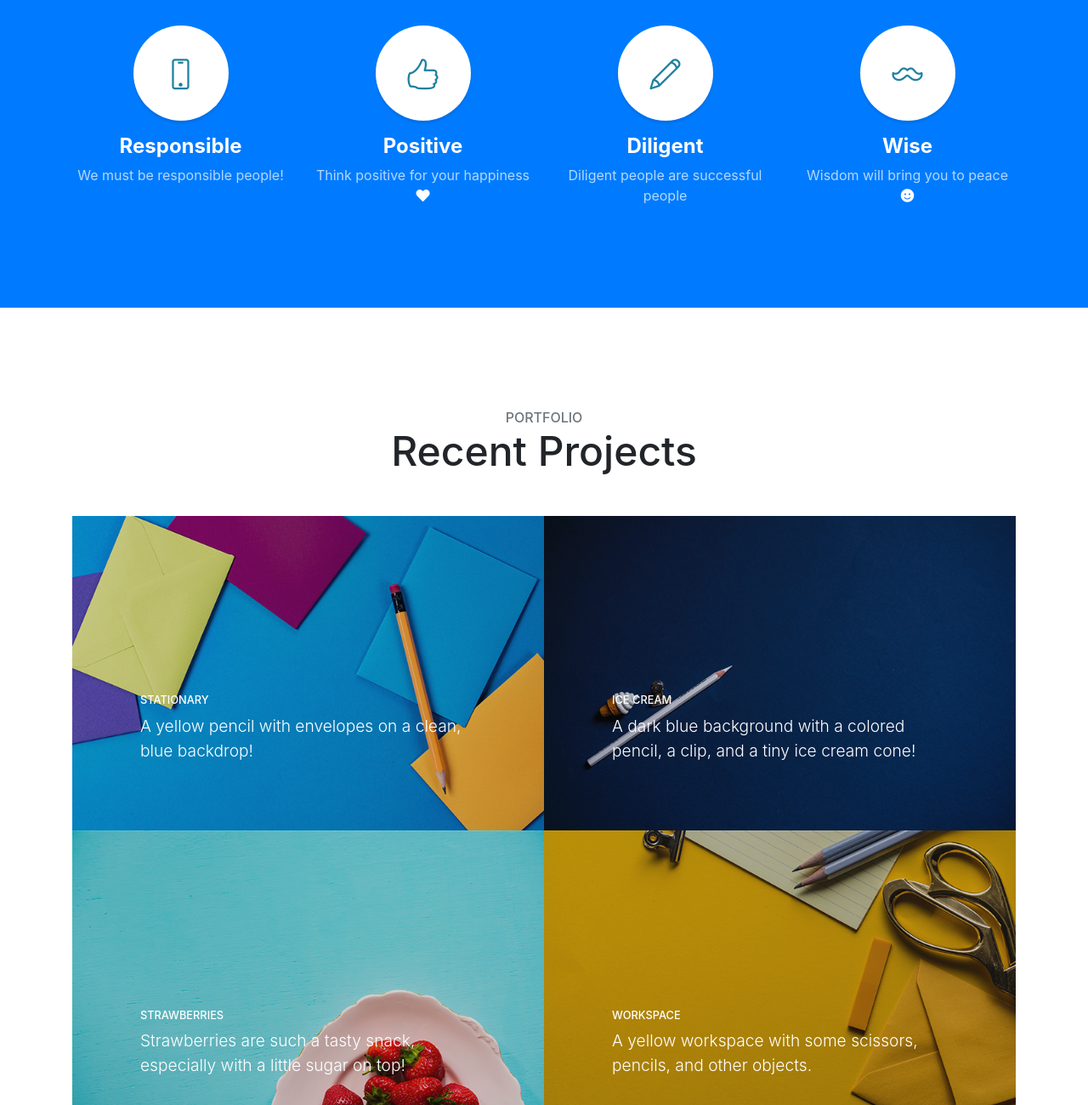
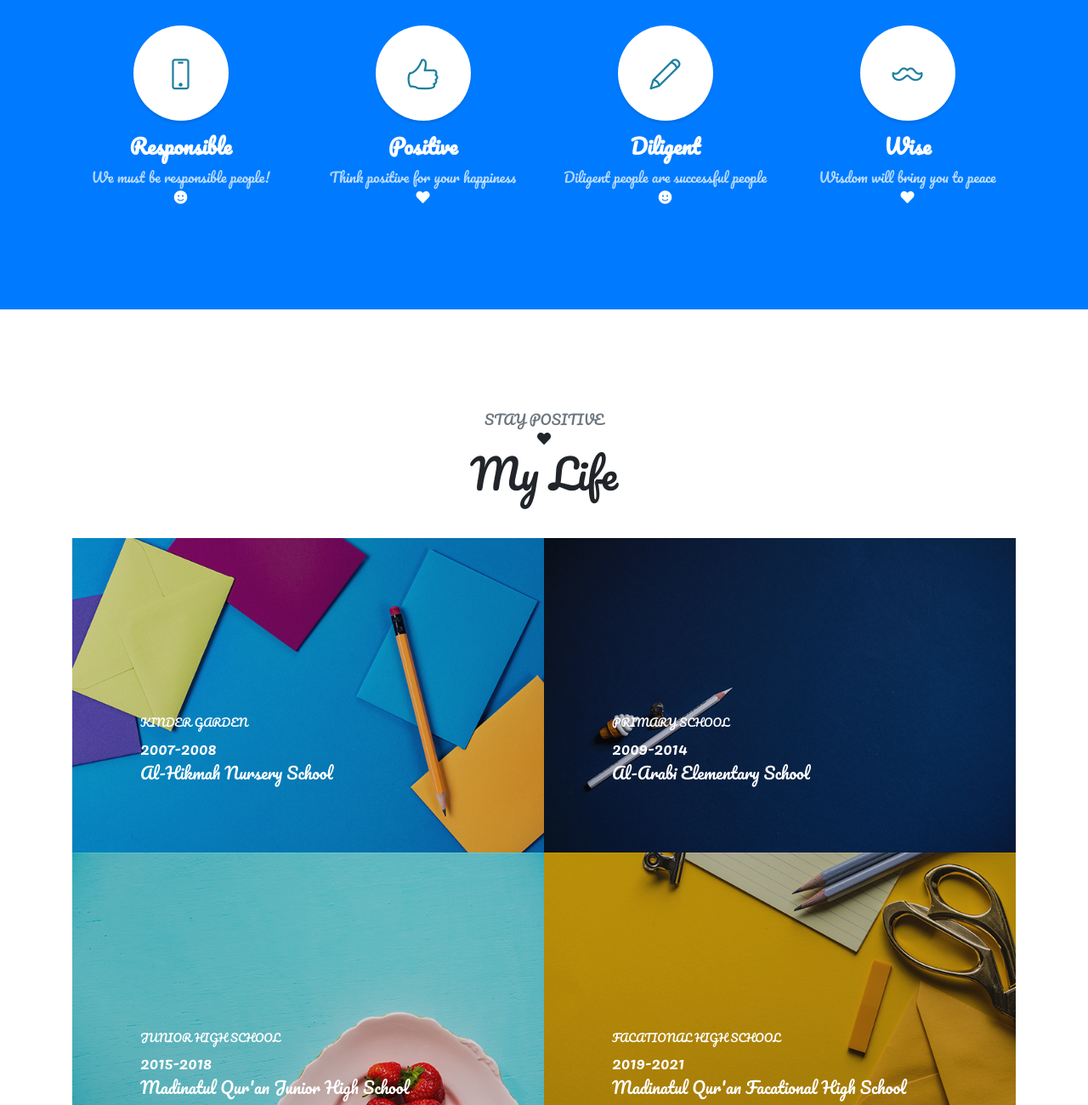
Before and after one commit to faizhasan164227/Axiclan, a website with bundled scripts: page index.html in a window 1280 px wide. Shown: the part 1500-2800 px from the top of the page at 85% size. Built offline with nearby package versions, Linux system fonts and the light colour scheme.

Commit message:
Font Family

```diff
--- a/index.html
+++ b/index.html
@@ -9,7 +9,7 @@
   <meta name="author" content="">
   <title>Faiz Hasan</title>
   <link href="https://fonts.googleapis.com/css?family=Pacifico" rel="stylesheet">
-	<link rel="shoutout icon" type="image/x-icon" href="img/neon.jpg">
+  <link rel="shoutout icon" type="image/x-icon" href="img/neon.jpg">
   <!-- Bootstrap Core CSS -->
   <link href="vendor/bootstrap/css/bootstrap.min.css" rel="stylesheet">
 
@@ -33,27 +33,27 @@
     <ul class="sidebar-nav">
 
       <li class="sidebar-nav-item">
-        <a class="js-scroll-trigger" href="#page-top">Home</a>
+        <a class="js-scroll-trigger" style="font-family: Pacifico" href="#page-top">Home</a>
       </li>
 
       <li class="sidebar-nav-item">
-        <a class="js-scroll-trigger" href="#about">About</a>
+        <a class="js-scroll-trigger" style="font-family: Pacifico" href="#about">About</a>
       </li>
 
       <li class="sidebar-nav-item">
-        <a class="js-scroll-trigger" href="#skills">Skills</a>
+        <a class="js-scroll-trigger" style="font-family: Pacifico" href="#skills">Skills</a>
       </li>
 
 	  <li class="sidebar-nav-item">
-       <a class="js-scroll-trigger" href="#education">Education</a>
+        <a class="js-scroll-trigger" style="font-family: Pacifico" href="#education">Education</a>
       </li>
 
 	  <li class="sidebar-nav-item">
-       <a class="js-scroll-trigger" href="#experience">Experience</a>
+       <a class="js-scroll-trigger" style="font-family: Pacifico" href="#experience">Experience</a>
       </li>
 
       <li class="sidebar-nav-item">
-        <a class="js-scroll-trigger" href="#contact">Contact</a>
+        <a class="js-scroll-trigger" style="font-family: Pacifico" href="#contact">Contact</a>
       </li>
 
     </ul>
@@ -95,7 +95,7 @@
   </section>
 
   <!-- Skills -->
-  <section class="content-section bg-primary text-white text-center" id="services">
+  <section class="content-section bg-primary text-white text-center" id="skills">
     <div class="container">
       <div class="content-section-heading">
         <h2 class="mb-5" style="font-family: Pacifico">Skills</h2>
@@ -106,18 +106,19 @@
             <i class="icon-screen-smartphone"></i>
           </span>
           <h4>
-            <strong>Responsible</strong>
+            <strong style="font-family: Pacifico">Responsible</strong>
           </h4>
-          <p class="text-faded mb-0">We must be responsible people!</p>
+          <p class="text-faded mb-0" style="font-family: Pacifico">We must be responsible people!</p>
+          <i class="fas fa-smile"></i>
         </div>
         <div class="col-lg-3 col-md-6 mb-5 mb-lg-0">
           <span class="service-icon rounded-circle mx-auto mb-3">
             <i class="icon-like"></i>
           </span>
           <h4>
-            <strong>Positive</strong>
+            <strong style="font-family: Pacifico">Positive</strong>
           </h4>
-          <p class="text-faded mb-0">Think positive for your happiness</p>
+          <p class="text-faded mb-0" style="font-family: Pacifico">Think positive for your happiness</p>
           <i class="fas fa-heart"></i>
         </div>
         <div class="col-lg-3 col-md-6 mb-5 mb-md-0">
@@ -125,19 +126,20 @@
             <i class="icon-pencil"></i>
           </span>
           <h4>
-            <strong>Diligent</strong>
+            <strong style="font-family: Pacifico">Diligent</strong>
           </h4>
-          <p class="text-faded mb-0">Diligent people are successful people</p>
+          <p class="text-faded mb-0" style="font-family: Pacifico">Diligent people are successful people</p>
+          <i class="fas fa-smile"></i>
         </div>
         <div class="col-lg-3 col-md-6">
           <span class="service-icon rounded-circle mx-auto mb-3">
             <i class="icon-mustache"></i>
           </span>
           <h4>
-            <strong>Wise</strong>
+            <strong style="font-family: Pacifico">Wise</strong>
           </h4>
-          <p class="text-faded mb-0">Wisdom will bring you to peace</p>
-          <i class="fas fa-smile"></i>
+          <p class="text-faded mb-0" style="font-family: Pacifico">Wisdom will bring you to peace</p>
+          <i class="fas fa-heart"></i>
         </div>
       </div>
     </div>
@@ -147,16 +149,18 @@
   <section class="content-section" id="portfolio">
     <div class="container">
       <div class="content-section-heading text-center">
-        <h3 class="text-secondary mb-0">Portfolio</h3>
-        <h2 class="mb-5">Recent Projects</h2>
+        <h3 class="text-secondary mb-0" style="font-family: Pacifico">Stay Positive </h3>
+        <i class="fas fa-heart"></i>
+        <h2 class="mb-5" style="font-family: Pacifico">My Life</h2>
       </div>
       <div class="row no-gutters">
         <div class="col-lg-6">
           <a class="portfolio-item" href="#">
             <span class="caption">
               <span class="caption-content">
-                <h2>Stationary</h2>
-                <p class="mb-0">A yellow pencil with envelopes on a clean, blue backdrop!</p>
+                <h2 style="font-family: Pacifico">Kinder Garden</h2>
+                <p class="mb-0" style="font-family: Pacifico">2007-2008</p>
+                <p class="mb-0" style="font-family: Pacifico">Al-Hikmah Nursery School</p>
               </span>
             </span>
             <img class="img-fluid" src="img/portfolio-1.jpg" alt="">
@@ -166,8 +170,9 @@
           <a class="portfolio-item" href="#">
             <span class="caption">
               <span class="caption-content">
-                <h2>Ice Cream</h2>
-                <p class="mb-0">A dark blue background with a colored pencil, a clip, and a tiny ice cream cone!</p>
+                <h2 style="font-family: Pacifico">Primary School</h2>
+                <p class="mb-0" style="font-family: Pacifico">2009-2014</p>
+                <p class="mb-0" style="font-family: Pacifico">Al-Arabi Elementary School</p>
               </span>
             </span>
             <img class="img-fluid" src="img/portfolio-2.jpg" alt="">
@@ -177,8 +182,9 @@
           <a class="portfolio-item" href="#">
             <span class="caption">
               <span class="caption-content">
-                <h2>Strawberries</h2>
-                <p class="mb-0">Strawberries are such a tasty snack, especially with a little sugar on top!</p>
+                <h2 style="font-family: Pacifico">Junior High School</h2>
+                <p class="mb-0" style="font-family: Pacifico">2015-2018</p>
+                <p class="mb-0" style="font-family: Pacifico">Madinatul Qur'an Junior High School</p>
               </span>
             </span>
             <img class="img-fluid" src="img/portfolio-3.jpg" alt="">
@@ -188,8 +194,9 @@
           <a class="portfolio-item" href="#">
             <span class="caption">
               <span class="caption-content">
-                <h2>Workspace</h2>
-                <p class="mb-0">A yellow workspace with some scissors, pencils, and other objects.</p>
+                <h2 style="font-family: Pacifico">Facational High School</h2>
+                <p class="mb-0" style="font-family: Pacifico">2019-2021</p>
+                <p class="mb-0" style="font-family: Pacifico">Madinatul Qur'an Facational High School</p>
               </span>
             </span>
             <img class="img-fluid" src="img/portfolio-4.jpg" alt="">
@@ -202,16 +209,16 @@
   <!-- Call to Action -->
   <section class="content-section bg-primary text-white">
     <div class="container text-center">
-      <h2 class="mb-4">The buttons below are impossible to resist...</h2>
-      <a href="#" class="btn btn-xl btn-light mr-4">Click Me!</a>
-      <a href="https://coretanitku.wordpress.com/" class="btn btn-xl btn-dark">Look at Me!</a>
+      <h2 class="mb-4" style="font-family: Pacifico">My Experience</h2>
+      <a href="#" class="btn btn-xl btn-light mr-4" style="font-family: Pacifico">Click Me!</a>
+      <a href="https://coretanitku.wordpress.com/" class="btn btn-xl btn-dark" style="font-family: Pacifico">Look at Me!</a>
     </div>
   </section>
 
   <!-- Footer -->
   <footer class="footer text-center">
     <div class="container">
-    	<h1 style="font-family: Pacifico">My Account Social</h1>
+    	<h1 style="font-family: Pacifico" style="font-family: Pacifico">My Account Social</h1>
       <ul class="list-inline mb-4">
       	<br>
       	<br>
@@ -234,6 +241,12 @@
     </div>
   </footer>
 
+  <div class="copyright py-4 text-center">
+  	<div class="container">
+  		<small style="font-family: Pacifico">Copyright &copy;Faiz Hasan 2019.</small>
+  	</div>
+  </div>
+
   <!-- Scroll to Top Button-->
   <a class="scroll-to-top rounded js-scroll-trigger" href="#page-top">
     <i class="fas fa-angle-up"></i>
```
